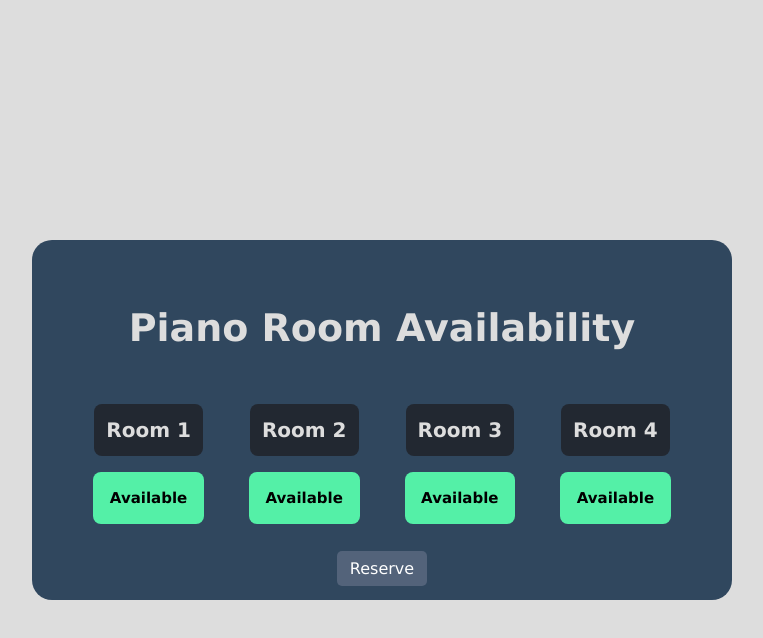
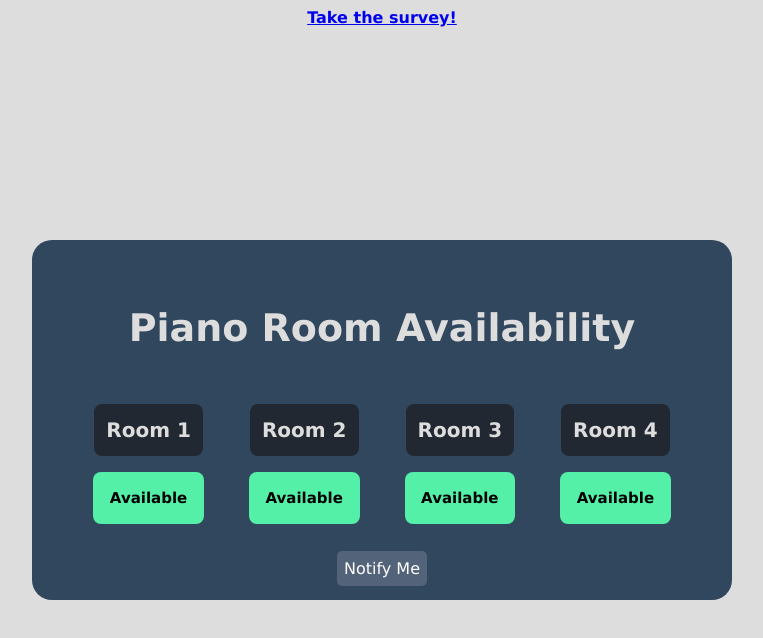
Before and after one commit to timjang3/R.A.D.S., a website: page public/website.html in a window 1280 px wide. Shown: the whole page, without its empty margins (258-1021 px from the left). Drawn offline with Linux system fonts and the light colour scheme; no server answers.

Commit message:
survey link

```diff
--- a/public/website.css
+++ b/public/website.css
@@ -135,3 +135,11 @@ div[class='reserve']:hover{
       text-align: center;
       font-size: 15px;
   }
+
+  #link{
+      font-family:verdana;
+      font-weight: bold;
+      text-align: center;
+    display: block;
+    margin: 0 auto;
+  }
--- a/public/website.html
+++ b/public/website.html
@@ -51,8 +51,9 @@
                     <td id="4">Available</td>
                 </tr>
             </table>
-            <div class="reserve" onclick="reserve()">Reserve
+            <div class="reserve" onclick="reserve()">Notify Me
             </div>
         </div>
+        <a href="https://forms.gle/zZgghAuMS88EiGj36" id="link">Take the survey!</a>
         <script src="./website.js"></script>
     </body>
```
